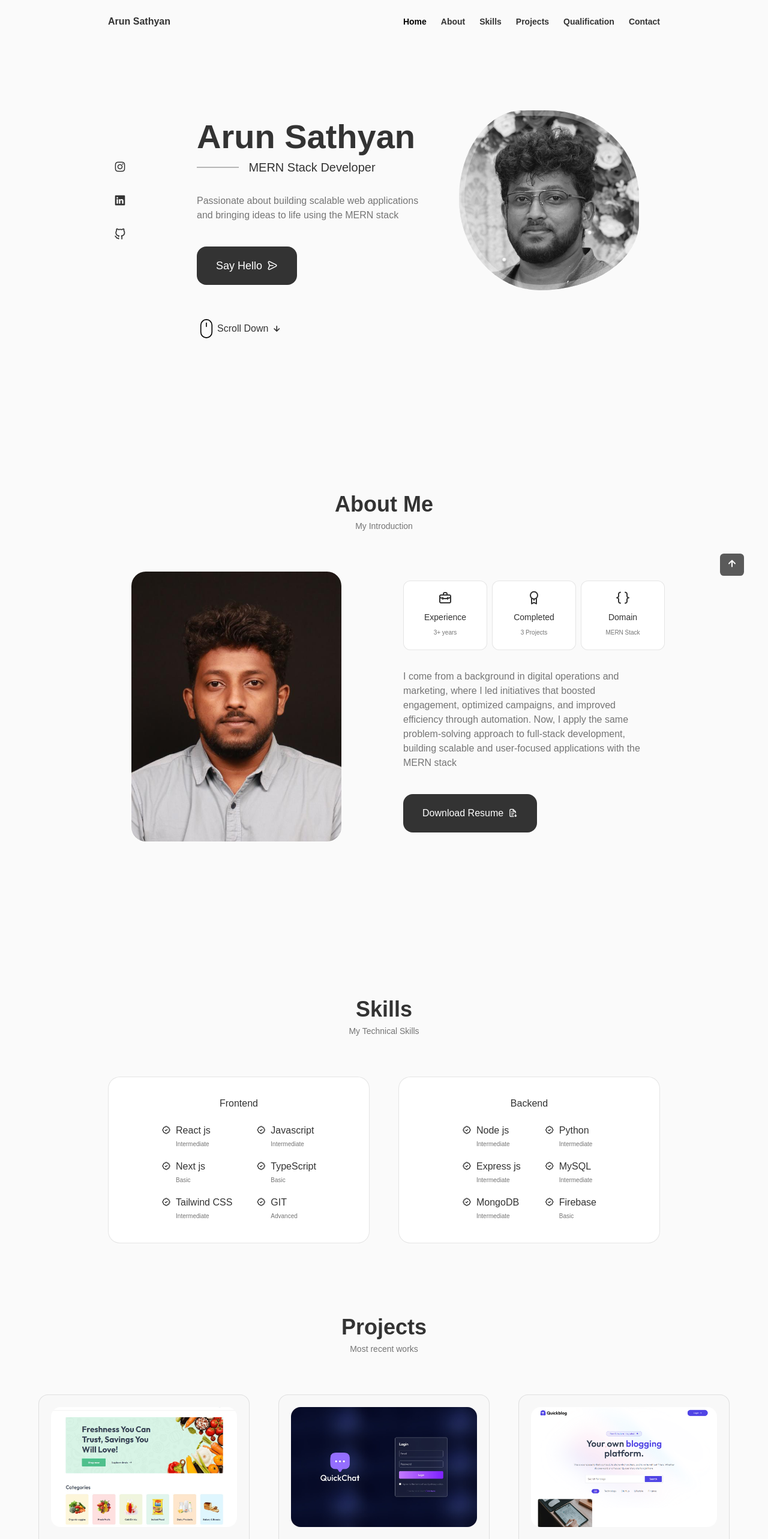
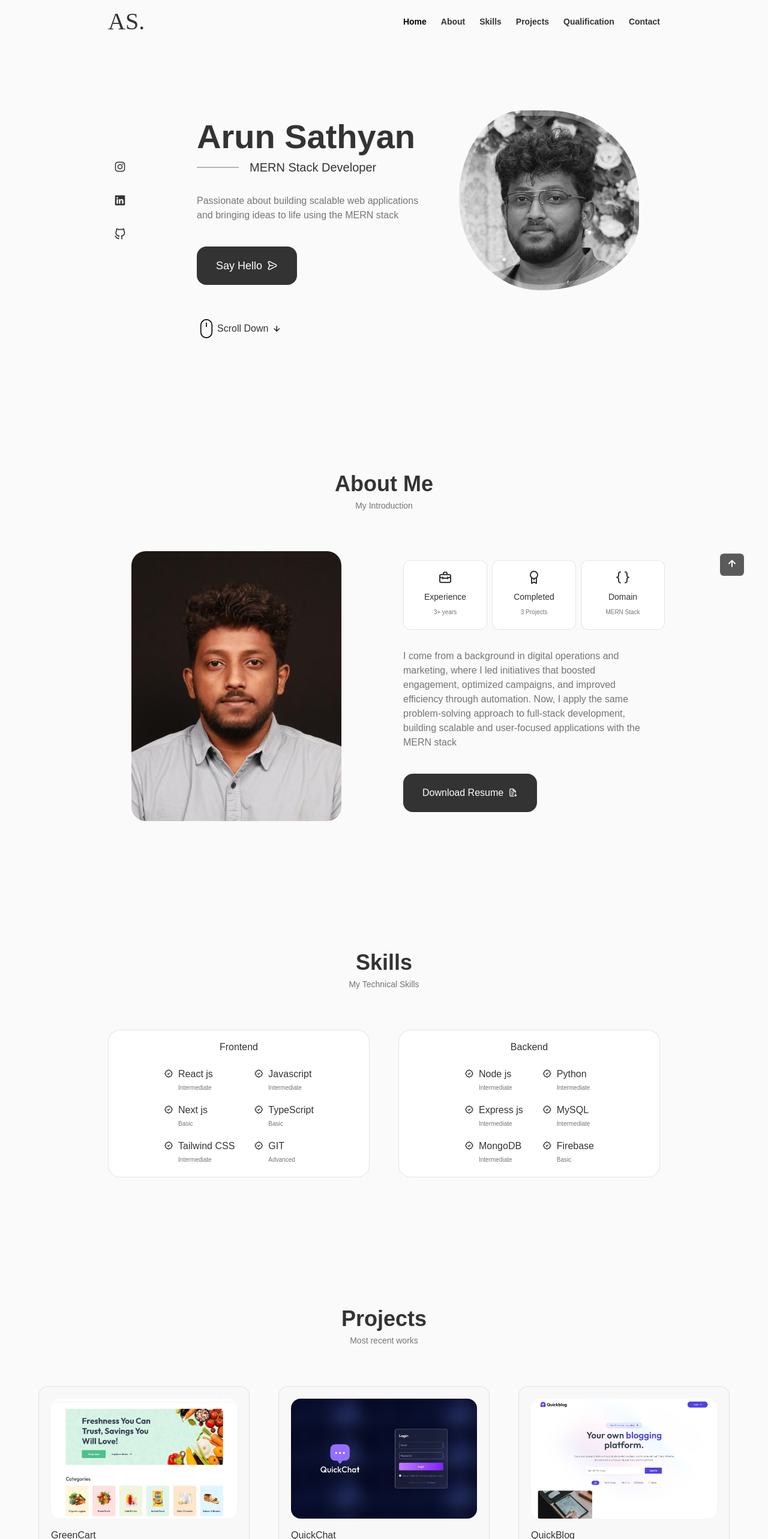
Before and after one commit to ArunSathy/my-portfolio, a React (Create React App) app: page / in a window 1280 px wide. Shown: the top 2566 px of the page at 60% size. Built offline with nearby package versions, Linux system fonts and the light colour scheme.

Commit message:
Overall changed the total appearnce of the portfolio by adding some small features.

```diff
--- a/src/components/about/About.jsx
+++ b/src/components/about/About.jsx
@@ -5,7 +5,7 @@ import Info from './Info';
 
 const About = () => {
   return (
-    <section className="py-24 pb-8 md:py-8 md:pb-16 mb-[140px]" id="about">
+    <section className="py-24 pb-8 md:py-8 md:pb-16 mb-24 md:mb-12" id="about">
 
       <h2 className="text-h1 text-title text-center font-bold mb-3">About Me</h2>
       <span className="block text-small mb-16 text-center md:mb-12">My Introduction</span>
--- a/src/components/footer/Footer.jsx
+++ b/src/components/footer/Footer.jsx
@@ -25,7 +25,7 @@ const Footer = () => {
 
                     <a href="https://github.com/ArunSathy" className="bg-title text-container p-[0.4rem] rounded-lg inline-flex text-[1.125rem] hover:bg-title-dark transition-colors lg:p-1 lg:rounded lg:text-[1rem]" target='_blank' rel="noopener noreferrer"><i class="bx bxl-github"></i></a>
                 </div>
-                <span className='block mt-[4.5rem] text-title text-center text-smaller'>
+                <span className='block mt-[2.5rem] sm:mb-10 text-title text-center text-smaller'>
                     &#169; Arun Sathyan. All rights reserved.
                 </span>
             </div>
--- a/src/components/header/Header.jsx
+++ b/src/components/header/Header.jsx
@@ -18,47 +18,47 @@ const Header = () => {
     return (
         <header className="header w-full fixed top-0 left-0 z-fixed bg-body md:bottom-0 md:top-auto transition-shadow duration-300">
             <nav className="nav max-w-[968px] mx-auto px-6 md:px-4 xs:px-2 h-[calc(3rem+1.5rem)] flex justify-between items-center gap-x-4 md:h-[3rem]">
-                <a href="index.html" className='nav__logo text-title font-semibold'>Arun Sathyan</a>
+                <a href="index.html" className='nav__logo text-[2.5rem] md:text-[1.75rem] text-title font-logo leading-none'>AS.</a>
 
                 <div className={`nav__menu transition-all duration-300 md:fixed md:left-0 md:w-full md:bg-body md:pt-8 md:px-6 md:pb-16 md:shadow-[0_-1px_4px_rgba(0,0,0,0.15)] md:rounded-t-[1.5rem] md:z-fixed ${Toggle ? "md:bottom-0" : "md:bottom-[-100%]"}`}>
                     <ul className="nav__list flex gap-x-6 md:grid md:grid-cols-3 md:gap-8 xs:gap-0">
                         <li className="nav__item">
-                            <a href="#home" onClick={() => setActiveNav('#home')} className={activeNav === '#home' ? "nav__link active-link flex flex-col items-center text-small text-title-dark font-semibold transition-colors duration-300" : "nav__link flex flex-col items-center text-small text-title font-semibold transition-colors duration-300 hover:text-title-dark"}>
+                            <a href="#home" onClick={() => { setActiveNav('#home'); showMenu(false); }} className={activeNav === '#home' ? "nav__link active-link flex flex-col items-center text-small text-title-dark font-semibold transition-colors duration-300" : "nav__link flex flex-col items-center text-small text-title font-semibold transition-colors duration-300 hover:text-title-dark"}>
                                 <i className="uil uil-estate nav__icon hidden md:block md:text-[1.2rem]">
                                 </i> Home
                             </a>
                         </li>
 
                         <li className="nav__item">
-                            <a href="#about" onClick={() => setActiveNav('#about')} className={activeNav === '#about' ? "nav__link active-link flex flex-col items-center text-small text-title-dark font-semibold transition-colors duration-300" : "nav__link flex flex-col items-center text-small text-title font-semibold transition-colors duration-300 hover:text-title-dark"}>
+                            <a href="#about" onClick={() => { setActiveNav('#about'); showMenu(false); }} className={activeNav === '#about' ? "nav__link active-link flex flex-col items-center text-small text-title-dark font-semibold transition-colors duration-300" : "nav__link flex flex-col items-center text-small text-title font-semibold transition-colors duration-300 hover:text-title-dark"}>
                                 <i className="uil uil-user nav__icon hidden md:block md:text-[1.2rem]">
                                 </i> About
                             </a>
                         </li>
 
                         <li className="nav__item">
-                            <a href="#skills" onClick={() => setActiveNav('#skills')} className={activeNav === '#skills' ? "nav__link active-link flex flex-col items-center text-small text-title-dark font-semibold transition-colors duration-300" : "nav__link flex flex-col items-center text-small text-title font-semibold transition-colors duration-300 hover:text-title-dark"}>
+                            <a href="#skills" onClick={() => { setActiveNav('#skills'); showMenu(false); }} className={activeNav === '#skills' ? "nav__link active-link flex flex-col items-center text-small text-title-dark font-semibold transition-colors duration-300" : "nav__link flex flex-col items-center text-small text-title font-semibold transition-colors duration-300 hover:text-title-dark"}>
                                 <i className="uil uil-file-alt nav__icon hidden md:block md:text-[1.2rem]">
                                 </i> Skills
                             </a>
                         </li>
 
                         <li className="nav__item">
-                            <a href="#project" onClick={() => setActiveNav('#project')} className={activeNav === '#project' ? "nav__link active-link flex flex-col items-center text-small text-title-dark font-semibold transition-colors duration-300" : "nav__link flex flex-col items-center text-small text-title font-semibold transition-colors duration-300 hover:text-title-dark"}>
+                            <a href="#project" onClick={() => { setActiveNav('#project'); showMenu(false); }} className={activeNav === '#project' ? "nav__link active-link flex flex-col items-center text-small text-title-dark font-semibold transition-colors duration-300" : "nav__link flex flex-col items-center text-small text-title font-semibold transition-colors duration-300 hover:text-title-dark"}>
                                 <i class="uil uil-medal nav__icon hidden md:block md:text-[1.2rem]">
                                 </i> Projects
                             </a>
                         </li>
 
                         <li className="nav__item">
-                            <a href="#qualification" onClick={() => setActiveNav('#qualification')} className={activeNav === '#qualification' ? "nav__link active-link flex flex-col items-center text-small text-title-dark font-semibold transition-colors duration-300" : "nav__link flex flex-col items-center text-small text-title font-semibold transition-colors duration-300 hover:text-title-dark"}>
+                            <a href="#qualification" onClick={() => { setActiveNav('#qualification'); showMenu(false); }} className={activeNav === '#qualification' ? "nav__link active-link flex flex-col items-center text-small text-title-dark font-semibold transition-colors duration-300" : "nav__link flex flex-col items-center text-small text-title font-semibold transition-colors duration-300 hover:text-title-dark"}>
                                 <i className="uil uil-graduation-cap nav__icon hidden md:block md:text-[1.2rem]">
                                 </i> Qualification
                             </a>
                         </li>
 
                         <li className="nav__item">
-                            <a href="#contact" onClick={() => setActiveNav('#contact')} className={activeNav === '#contact' ? "nav__link active-link flex flex-col items-center text-small text-title-dark font-semibold transition-colors duration-300" : "nav__link flex flex-col items-center text-small text-title font-semibold transition-colors duration-300 hover:text-title-dark"}>
+                            <a href="#contact" onClick={() => { setActiveNav('#contact'); showMenu(false); }} className={activeNav === '#contact' ? "nav__link active-link flex flex-col items-center text-small text-title-dark font-semibold transition-colors duration-300" : "nav__link flex flex-col items-center text-small text-title font-semibold transition-colors duration-300 hover:text-title-dark"}>
                                 <i className="uil uil-message nav__icon hidden md:block md:text-[1.2rem]">
                                 </i> Contact
                             </a>
--- a/src/components/home/Data.jsx
+++ b/src/components/home/Data.jsx
@@ -6,7 +6,7 @@ const Data = () => {
             <h1 className='text-big mb-1 lg:text-h1 font-bold text-title text-[clamp(2.5rem,8vw,3.25rem)] leading-tight whitespace-nowrap'>Arun Sathyan</h1>
 
             <div className="mt-1">
-                <h3 className="relative text-h3 pl-[5.4rem] font-normal mb-8 lg:pl-[3.75rem] lg:text-h3 lg:mb-4 md:pl-[2rem] xs:pl-0 before:content-[''] before:absolute before:w-[70px] before:h-[1px] before:bg-text before:left-0 before:top-1/2 before:-translate-y-1/2 lg:before:w-[42px] xs:before:hidden text-title">MERN Stack Developer</h3>
+                <h3 className="relative text-h3 pl-[5.5rem] font-normal mb-8 lg:pl-[3.5rem] lg:text-h3 lg:mb-4 md:pl-[3.5rem] xs:pl-0 before:content-[''] before:absolute before:w-[70px] before:h-[1px] before:bg-text before:left-0 before:top-1/2 before:-translate-y-1/2 lg:before:w-[42px] xs:before:hidden text-title">MERN Stack Developer</h3>
                 <p className="max-w-[400px] mb-10 text-normal font-normal text-text lg:max-w-none lg:mb-10">Passionate about building scalable web applications and bringing ideas to life using the MERN stack</p>
 
                 <a href="#contact" className="inline-block bg-title text-container py-5 px-8 rounded-2xl font-medium hover:bg-title-dark transition-colors lg:py-4 lg:px-7 inline-flex items-center" style={{ fontSize: '18px' }}>Say Hello
--- a/src/components/home/Home.jsx
+++ b/src/components/home/Home.jsx
@@ -6,7 +6,7 @@ import ProfileImg from '../../assets/profile.jpg';
 
 const Home = () => {
     return (
-        <section className="py-24 pb-8 md:py-8 md:pb-16 mb-[130px]" id="home">
+        <section className="py-24 pb-8 md:py-8 md:pb-16 mb-24 md:mb-12" id="home">
             <div className="max-w-[968px] mx-auto px-6 md:px-4 xs:px-2 grid gap-y-12 md:gap-y-10">
                 <div className="grid grid-cols-[116px_repeat(2,1fr)] pt-[5.5rem] gap-x-8 items-center lg:grid-cols-[100px_repeat(2,1fr)] lg:gap-x-5 lg:pt-[3.5rem] md:grid-cols-[0.5fr_3fr] md:pt-[3.5rem]">
                     <Social />
--- a/src/components/qualification/Qualification.jsx
+++ b/src/components/qualification/Qualification.jsx
@@ -17,13 +17,13 @@ const Qualification = () => {
 
                 <div className="flex justify-center mb-8">
 
-                    <div className={toggleState === 1 ? "text-h3 font-medium text-title-dark mx-4 cursor-pointer bg-container border border-[rgba(0,0,0,0.1)] rounded-xl text-center px-2 inline-flex items-center sm:mx-3" : "text-h3 font-medium text-title mx-4 cursor-pointer hover:text-title-dark transition-colors inline-flex items-center sm:mx-3"} onClick={() => toggleTab(1)} >
+                    <div className={toggleState === 1 ? "text-h3 font-medium text-container mx-4 cursor-pointer bg-title rounded-xl text-center p-[0.35rem_1rem] inline-flex items-center sm:mx-3 transition-all duration-300" : "text-h3 font-medium text-title mx-4 cursor-pointer hover:text-title-dark transition-all duration-300 inline-flex items-center sm:mx-3"} onClick={() => toggleTab(1)} >
 
                         <i className="uil uil-graduation-cap text-[1.8rem] mr-1"></i>
                         Education
                     </div>
 
-                    <div className={toggleState === 2 ? "text-h3 font-medium text-title-dark mx-4 cursor-pointer bg-container border border-[rgba(0,0,0,0.1)] rounded-xl text-center px-2 inline-flex items-center sm:mx-3" : "text-h3 font-medium text-title mx-4 cursor-pointer hover:text-title-dark transition-colors inline-flex items-center sm:mx-3"} onClick={() => toggleTab(2)}>
+                    <div className={toggleState === 2 ? "text-h3 font-medium text-container mx-4 cursor-pointer bg-title rounded-xl text-center p-[0.35rem_1rem] inline-flex items-center sm:mx-3 transition-all duration-300" : "text-h3 font-medium text-title mx-4 cursor-pointer hover:text-title-dark transition-all duration-300 inline-flex items-center sm:mx-3"} onClick={() => toggleTab(2)}>
                         <i className="uil uil-briefcase-alt text-[1.8rem] mr-1"></i>
                         Experience
                     </div>
--- a/src/components/scrollup/ScrollUp.jsx
+++ b/src/components/scrollup/ScrollUp.jsx
@@ -11,7 +11,7 @@ const ScrollUp = () => {
 
   return (
     // eslint-disable-next-line jsx-a11y/anchor-is-valid
-    <a href="#" className="fixed right-10 bottom-[-20%] bg-title opacity-80 p-[0.3rem_0.5rem] rounded-[0.4rem] z-tooltip transition-all duration-400 hover:bg-title-dark lg:right-6 lg:p-[0.25rem_0.4rem] xs:right-4 scrollup">
+    <a href="#" className="fixed right-10 bottom-[-20%] bg-title opacity-80 p-[0.3rem_0.5rem] rounded-[0.4rem] z-tooltip transition-all duration-400 hover:bg-title-dark lg:right-6 lg:p-[0.25rem_0.4rem] xs:right-4 scrollup block md:hidden">
       <i className="uil uil-arrow-up text-[1.5rem] text-container lg:text-[1.25rem]"></i>
     </a>
   )
--- a/src/components/skills/Backend.jsx
+++ b/src/components/skills/Backend.jsx
@@ -2,10 +2,10 @@ import React from 'react'
 
 const Backend = () => {
     return (
-        <div className="bg-container border border-[rgba(0,0,0,0.1)] p-[2rem_4rem] rounded-[1.25rem] sm:p-4 xs:p-2">
+        <div className="bg-container border border-[rgba(0,0,0,0.1)] p-[1rem_1.25rem] rounded-[1.25rem] lg:p-[1rem_1rem] sm:p-4 xs:p-2">
             <h3 className="text-normal font-medium text-center mb-6">Backend</h3>
 
-            <div className="flex justify-center gap-x-10 sm:gap-x-4 xs:gap-x-2">
+            <div className="flex justify-center gap-x-8 lg:gap-x-12 sm:gap-x-4 xs:gap-x-2">
                 <div className="grid items-start gap-y-4">
 
                     <div className="flex gap-x-2">
--- a/src/components/skills/Frontend.jsx
+++ b/src/components/skills/Frontend.jsx
@@ -2,10 +2,11 @@ import React from 'react'
 
 const Frontend = () => {
     return (
-        <div className="bg-container border border-[rgba(0,0,0,0.1)] p-[2rem_4rem] rounded-[1.25rem] sm:p-4 xs:p-2">
+        <div className="bg-container border border-[rgba(0,0,0,0.1)] p-[1rem_1.25rem] rounded-[1.25rem] lg:p-[1rem_1rem] sm:p-4 xs:p-2">
+
             <h3 className="text-normal font-medium text-center mb-6">Frontend</h3>
 
-            <div className="flex justify-center gap-x-10 sm:gap-x-4 xs:gap-x-2">
+            <div className="flex justify-center gap-x-8 lg:gap-x-12 sm:gap-x-4 xs:gap-x-2">
                 <div className="grid items-start gap-y-4">
 
                     <div className="flex gap-x-2">
--- a/src/components/skills/Skills.jsx
+++ b/src/components/skills/Skills.jsx
@@ -4,7 +4,7 @@ import Backend from './Backend'
 
 const Skills = () => {
   return (
-    <section className="py-24 pb-8 md:py-8 md:pb-16" id="skills">
+    <section className="py-24 pb-8 md:py-8 md:pb-16 mb-24 md:mb-12" id="skills">
       <h2 className="text-h1 text-title text-center font-bold mb-3">Skills</h2>
       <span className="block text-small mb-16 text-center md:mb-12">My Technical Skills</span>
 
--- a/src/index.css
+++ b/src/index.css
@@ -3,7 +3,7 @@
 @tailwind utilities;
 
 /* Google fonts */
-@import url('https://fonts.googleapis.com/css2?family=Poppins:wght@400;500;600&display=swap');
+@import url('https://fonts.googleapis.com/css2?family=Poppins:wght@400;500;600&family=Delius&display=swap');
 
 @layer base {
     * {
--- a/tailwind.config.js
+++ b/tailwind.config.js
@@ -20,6 +20,7 @@ module.exports = {
             },
             fontFamily: {
                 body: ["Poppins", "sans-serif"],
+                logo: ["Delius", "cursive"],
             },
             fontSize: {
                 big: "3.5rem",
```
